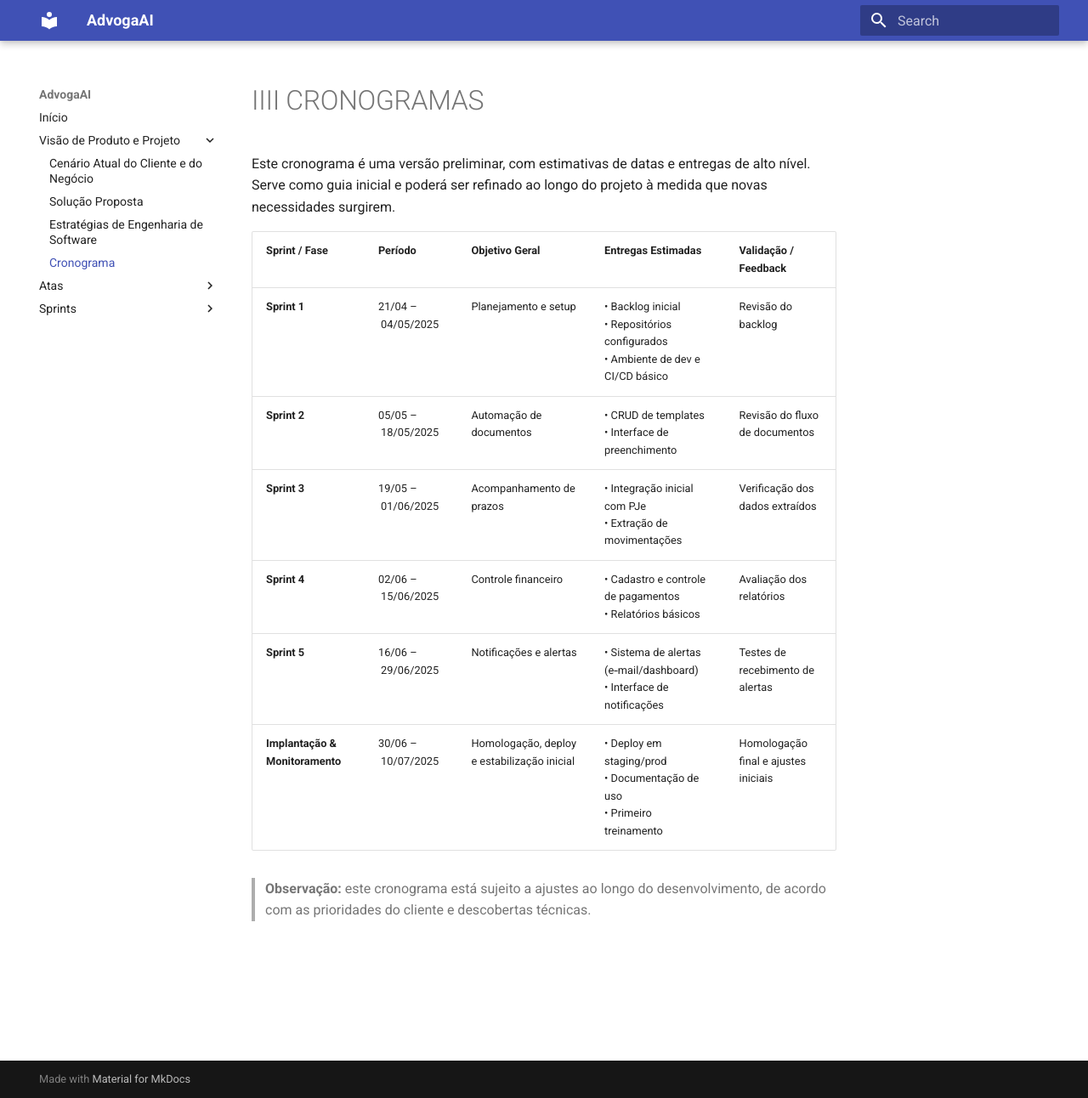
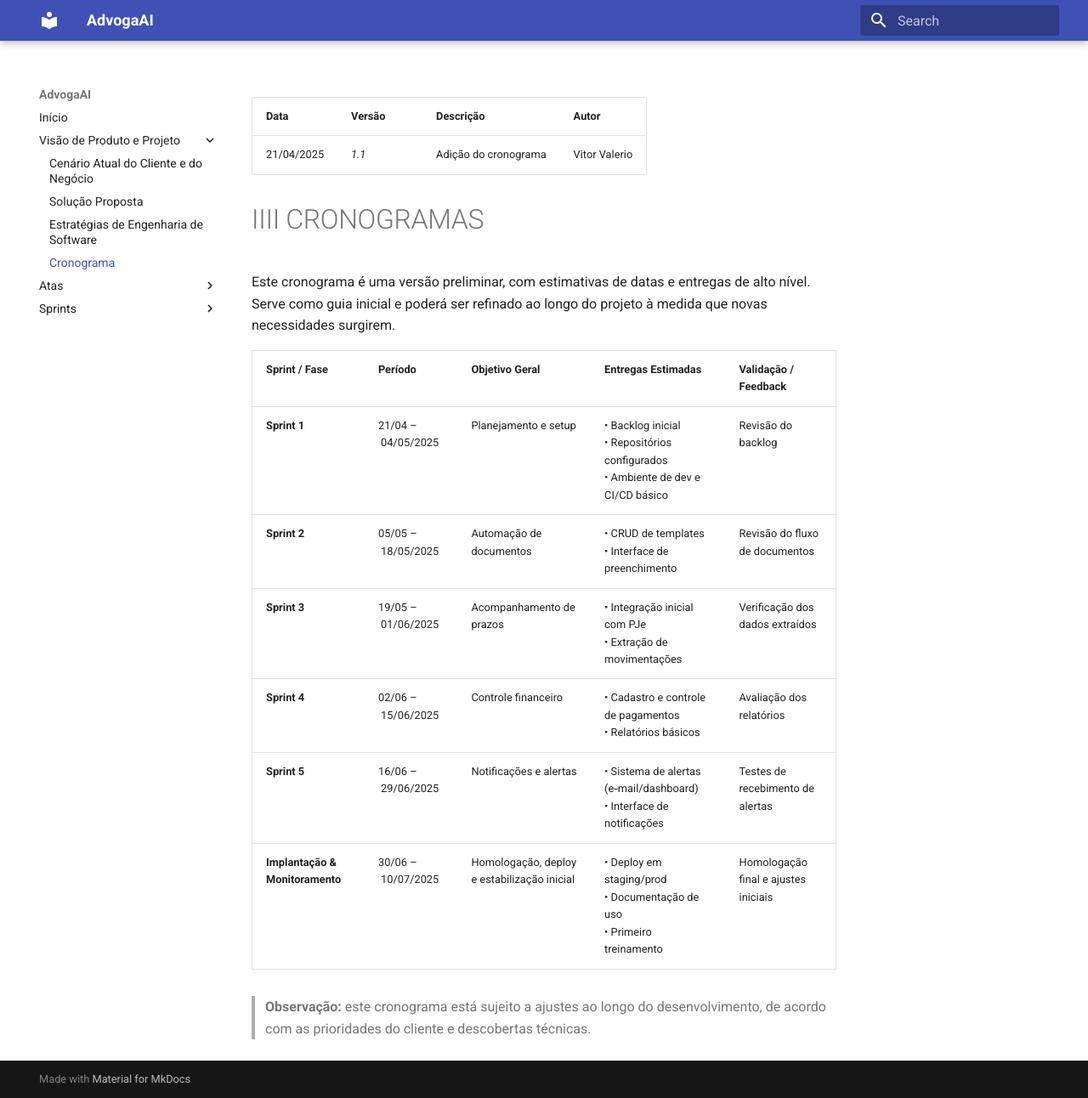
Before and after one commit to mdsreq-fga-unb/2025.1-T01-AdvogaAI, an MkDocs documentation site: the page built from docs/cronograma.md, in a window 1280 px wide and 1292 px high. Shown: the whole window at 85% size. Built offline with MkDocs 1.6.1 and Material for MkDocs 9.7.7, drawn with Linux system fonts in a browser that asks for light colours.

Commit message:
docs: update cronograma.md

```diff
--- a/docs/cronograma.md
+++ b/docs/cronograma.md
@@ -1,3 +1,8 @@
+| Data       | Versão | Descrição                          | Autor                    |
+|------------|--------|------------------------------------|--------------------------|
+| 21/04/2025 | *1.1*  | Adição do cronograma               | Vitor Valerio            |
+
+
 # IIII CRONOGRAMAS
 
 Este cronograma é uma versão preliminar, com estimativas de datas e entregas de alto nível. Serve como guia inicial e poderá ser refinado ao longo do projeto à medida que novas necessidades surgirem.
```
